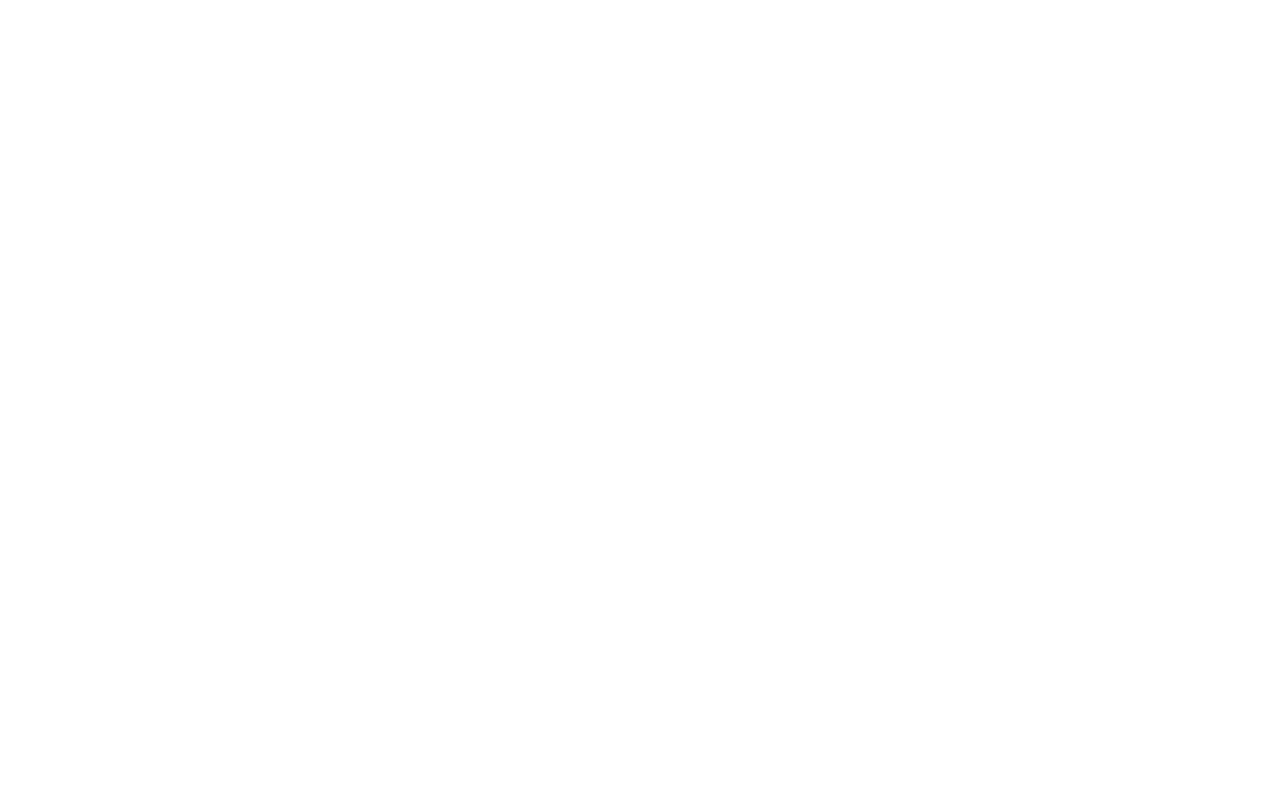
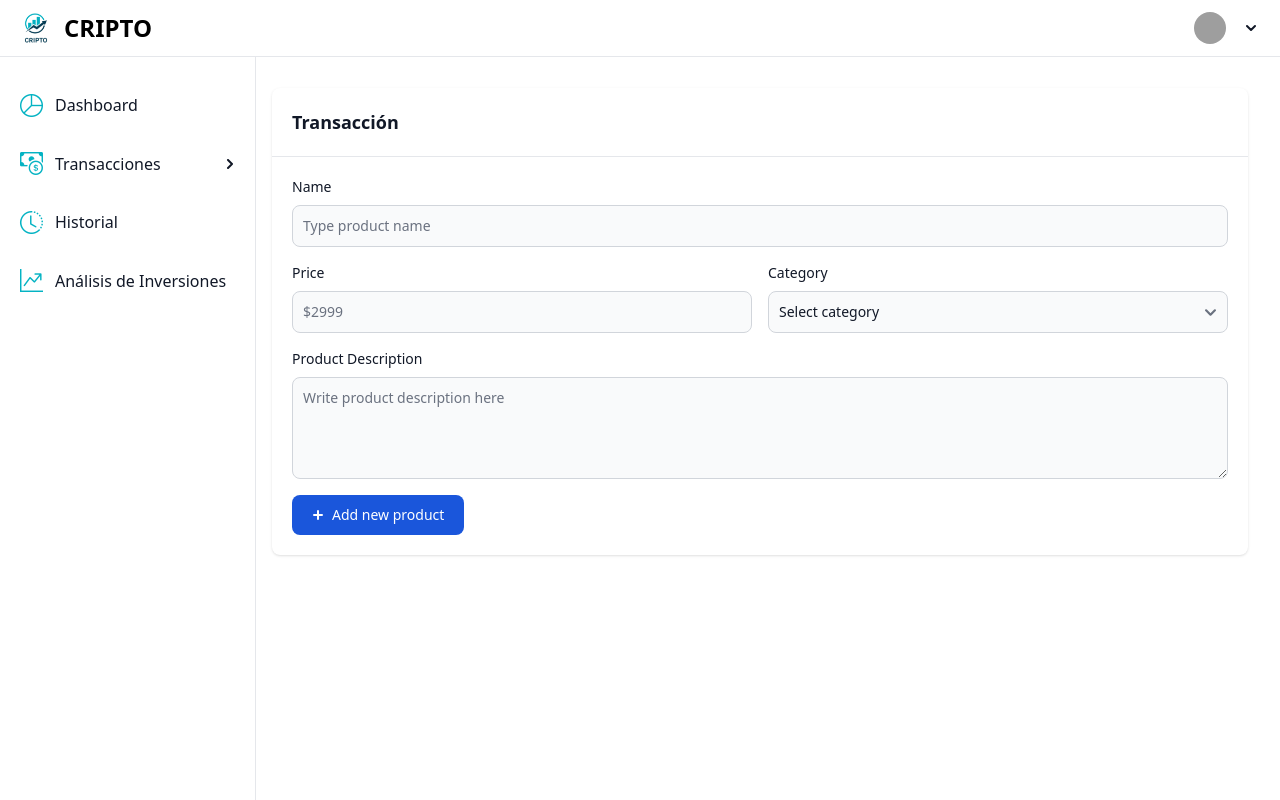
Before and after one commit to irinag00/WalletCriptomonedas, a Vue app: page /transacciones in a window 1280 px wide. Built offline with nearby package versions, Linux system fonts and the light colour scheme; grey boxes are pictures that could not be loaded.

Commit message:
agregue un dropdown al navbar

```diff
--- a/src/components/layout/Navbar.vue
+++ b/src/components/layout/Navbar.vue
@@ -143,22 +143,63 @@
             </a>
           </li>
         </RouterLink>
-        <RouterLink to="/transacciones">
-          <li>
-            <a
-              href="#"
-              class="flex items-center p-2 text-gray-900 rounded-lg dark:text-white hover:bg-gray-100 dark:hover:bg-gray-700 group"
+        <!-- <RouterLink to="/transacciones"> -->
+        <li class="">
+          <button
+            id="dropdownRightButton"
+            data-dropdown-toggle="dropdownRight"
+            data-dropdown-placement="right"
+            class="flex items-center text-left justify-start p-2 text-gray-900 rounded-lg dark:text-white hover:bg-gray-100 dark:hover:bg-gray-700 group w-full"
+            type="button"
           >
             <i
               class="bi bi-cash-coin"
               style="font-size: 23px; color: #04b3c3"
             ></i>
-              <span class="flex-1 ms-3 whitespace-nowrap text-"
-                >Transacciones</span
+            <span class="flex-1 ms-3 whitespace-nowrap">Transacciones</span>
+            <svg
+              class="w-2.5 h-2.5 ms-3"
+              aria-hidden="true"
+              xmlns="http://www.w3.org/2000/svg"
+              fill="none"
+              viewBox="0 0 6 10"
             >
-            </a>
+              <path
+                stroke="currentColor"
+                stroke-linecap="round"
+                stroke-linejoin="round"
+                stroke-width="2"
+                d="m1 9 4-4-4-4"
+              />
+            </svg>
+          </button>
+          <!-- Dropdown menu -->
+          <div
+            id="dropdownRight"
+            class="z-10 hidden bg-white divide-y divide-gray-100 rounded-lg shadow w-44 dark:bg-gray-700"
+          >
+            <ul
+              class="py-2 text-sm text-gray-700 dark:text-gray-200"
+              aria-labelledby="dropdownRightButton"
+            >
+              <li>
+                <a
+                  href="#"
+                  class="block px-4 py-2 hover:bg-gray-100 dark:hover:bg-gray-600 dark:hover:text-white"
+                  >Comprar</a
+                >
               </li>
-        </RouterLink>
+              <li>
+                <a
+                  href="#"
+                  class="block px-4 py-2 hover:bg-gray-100 dark:hover:bg-gray-600 dark:hover:text-white"
+                  >Vender</a
+                >
+              </li>
+            </ul>
+          </div>
+        </li>
+        <!-- </RouterLink> -->
         <li>
           <a
             href="#"
--- a/src/services/apiClient.js
+++ b/src/services/apiClient.js
@@ -4,15 +4,15 @@
   headers: { "x-apikey": "64a2e9bc86d8c525a3ed8f63" },
 });
 
-export async function getAllTransactions(userId) {
+export function getAllTransactions(userId) {
   return apiClient.get(`/transactions?q={"user_id": "${userId}"}`);
 }
-export async function newTransaction(transaction) {
+export function newTransaction(transaction) {
   return apiClient.post("/transactions", transaction);
 }
-export async function deleteTransaction(id) {
+export function deleteTransaction(id) {
   return apiClient.delete(`/transactions/${id}`);
 }
-export async function updateTransaction(id, update) {
+export function updateTransaction(id, update) {
   return apiClient.patch(`/transactions/${id}`, update);
 }
--- a/src/services/apiCrytoYa.js
+++ b/src/services/apiCrytoYa.js
@@ -6,15 +6,15 @@
 const exchangeRipio = "ripio";
 const exchangeSatoshi = "satoshitango";
 
-export async function getBTC(cripto) {
+export function getBTC(cripto) {
   return apiCrypto.get(`${exchangeSatoshi}/${cripto}/ars`);
 }
-export async function getDAI(cripto) {
+export function getDAI(cripto) {
   return apiCrypto.get(`${exchangeSatoshi}/${cripto}/ars`);
 }
-export async function getETH(cripto) {
+export function getETH(cripto) {
   return apiCrypto.get(`${exchangeRipio}/${cripto}/ars`);
 }
-export async function getUSDC(cripto) {
+export function getUSDC(cripto) {
   return apiCrypto.get(`${exchangeRipio}/${cripto}/ars`);
 }
--- a/src/views/HomeView.vue
+++ b/src/views/HomeView.vue
@@ -1,6 +1,7 @@
 <script setup>
 import Navbar from "../components/layout/Navbar.vue";
 import QuotesTable from "../components/QuotesTable.vue";
+import { RouterLink } from "vue-router";
 </script>
 <template>
   <Navbar></Navbar>
@@ -18,25 +19,25 @@
     <div class="p-4">
       <QuotesTable></QuotesTable>
     </div>
-    <div
-      className="flex flex-col items-center justify-center m-3 p-3 bg-gray-50"
-    >
+    <div className="flex flex-col items-center justify-center m-3 p-3">
       <i
-        class="bi bi-cash-coin mb-1 text-gray-600"
+        class="bi bi-currency-exchange mb-1 text-gray-600"
         style="font-size: 100px"
       ></i>
-      <h2 class="text-2xl font-semibold text-cyan-600 my-2">
+      <h2 class="text-2xl font-bold text-cyan-600 my-2">
         ¡Estas a punto de ingresar al mundo de las criptomonedas!
       </h2>
-      <h3 class="text-base text-gray-600 my-2">
+      <h3 class="text-base font-semibold text-gray-600 my-2">
         Para empezar a comprar y vender criptos solo tenes que hacer click aquí.
       </h3>
+      <RouterLink to="/transacciones">
         <button
           type="button"
           class="text-white bg-gradient-to-br from-green-400 to-blue-600 hover:bg-gradient-to-bl focus:ring-4 focus:outline-none focus:ring-green-200 dark:focus:ring-green-800 font-medium rounded-lg text-sm px-5 py-2.5 text-center me-2 mb-2 mt-3"
         >
           Comenzar operaciones
         </button>
+      </RouterLink>
     </div>
   </div>
 </template>
--- a/src/views/TransactionsView.vue
+++ b/src/views/TransactionsView.vue
@@ -1,2 +1,102 @@
-<script setup></script>
-<template></template>
+<script setup>
+import Navbar from "../components/layout/Navbar.vue";
+</script>
+<template>
+  <Navbar></Navbar>
+  <div class="p-4 mt-10 mr-4 ml-4 sm:ml-64">
+    <!-- Modal content -->
+    <div class="bg-white rounded-lg shadow dark:bg-gray-700">
+      <!-- Modal header -->
+      <div
+        class="flex items-center justify-between p-4 md:p-5 border-b rounded-t dark:border-gray-600"
+      >
+        <h3 class="text-lg font-semibold text-gray-900 dark:text-white">
+          Transacción
+        </h3>
+      </div>
+      <!-- Modal body -->
+      <form class="p-4 md:p-5">
+        <div class="grid gap-4 mb-4 grid-cols-2">
+          <div class="col-span-2">
+            <label
+              for="name"
+              class="block mb-2 text-sm font-medium text-gray-900 dark:text-white"
+              >Name</label
+            >
+            <input
+              type="text"
+              name="name"
+              id="name"
+              class="bg-gray-50 border border-gray-300 text-gray-900 text-sm rounded-lg focus:ring-primary-600 focus:border-primary-600 block w-full p-2.5 dark:bg-gray-600 dark:border-gray-500 dark:placeholder-gray-400 dark:text-white dark:focus:ring-primary-500 dark:focus:border-primary-500"
+              placeholder="Type product name"
+              required=""
+            />
+          </div>
+          <div class="col-span-2 sm:col-span-1">
+            <label
+              for="price"
+              class="block mb-2 text-sm font-medium text-gray-900 dark:text-white"
+              >Price</label
+            >
+            <input
+              type="number"
+              name="price"
+              id="price"
+              class="bg-gray-50 border border-gray-300 text-gray-900 text-sm rounded-lg focus:ring-primary-600 focus:border-primary-600 block w-full p-2.5 dark:bg-gray-600 dark:border-gray-500 dark:placeholder-gray-400 dark:text-white dark:focus:ring-primary-500 dark:focus:border-primary-500"
+              placeholder="$2999"
+              required=""
+            />
+          </div>
+          <div class="col-span-2 sm:col-span-1">
+            <label
+              for="category"
+              class="block mb-2 text-sm font-medium text-gray-900 dark:text-white"
+              >Category</label
+            >
+            <select
+              id="category"
+              class="bg-gray-50 border border-gray-300 text-gray-900 text-sm rounded-lg focus:ring-primary-500 focus:border-primary-500 block w-full p-2.5 dark:bg-gray-600 dark:border-gray-500 dark:placeholder-gray-400 dark:text-white dark:focus:ring-primary-500 dark:focus:border-primary-500"
+            >
+              <option selected="">Select category</option>
+              <option value="TV">TV/Monitors</option>
+              <option value="PC">PC</option>
+              <option value="GA">Gaming/Console</option>
+              <option value="PH">Phones</option>
+            </select>
+          </div>
+          <div class="col-span-2">
+            <label
+              for="description"
+              class="block mb-2 text-sm font-medium text-gray-900 dark:text-white"
+              >Product Description</label
+            >
+            <textarea
+              id="description"
+              rows="4"
+              class="block p-2.5 w-full text-sm text-gray-900 bg-gray-50 rounded-lg border border-gray-300 focus:ring-blue-500 focus:border-blue-500 dark:bg-gray-600 dark:border-gray-500 dark:placeholder-gray-400 dark:text-white dark:focus:ring-blue-500 dark:focus:border-blue-500"
+              placeholder="Write product description here"
+            ></textarea>
+          </div>
+        </div>
+        <button
+          type="submit"
+          class="text-white inline-flex items-center bg-blue-700 hover:bg-blue-800 focus:ring-4 focus:outline-none focus:ring-blue-300 font-medium rounded-lg text-sm px-5 py-2.5 text-center dark:bg-blue-600 dark:hover:bg-blue-700 dark:focus:ring-blue-800"
+        >
+          <svg
+            class="me-1 -ms-1 w-5 h-5"
+            fill="currentColor"
+            viewBox="0 0 20 20"
+            xmlns="http://www.w3.org/2000/svg"
+          >
+            <path
+              fill-rule="evenodd"
+              d="M10 5a1 1 0 011 1v3h3a1 1 0 110 2h-3v3a1 1 0 11-2 0v-3H6a1 1 0 110-2h3V6a1 1 0 011-1z"
+              clip-rule="evenodd"
+            ></path>
+          </svg>
+          Add new product
+        </button>
+      </form>
+    </div>
+  </div>
+</template>
```
Lines whose indentation alone changed are shown as unchanged.
